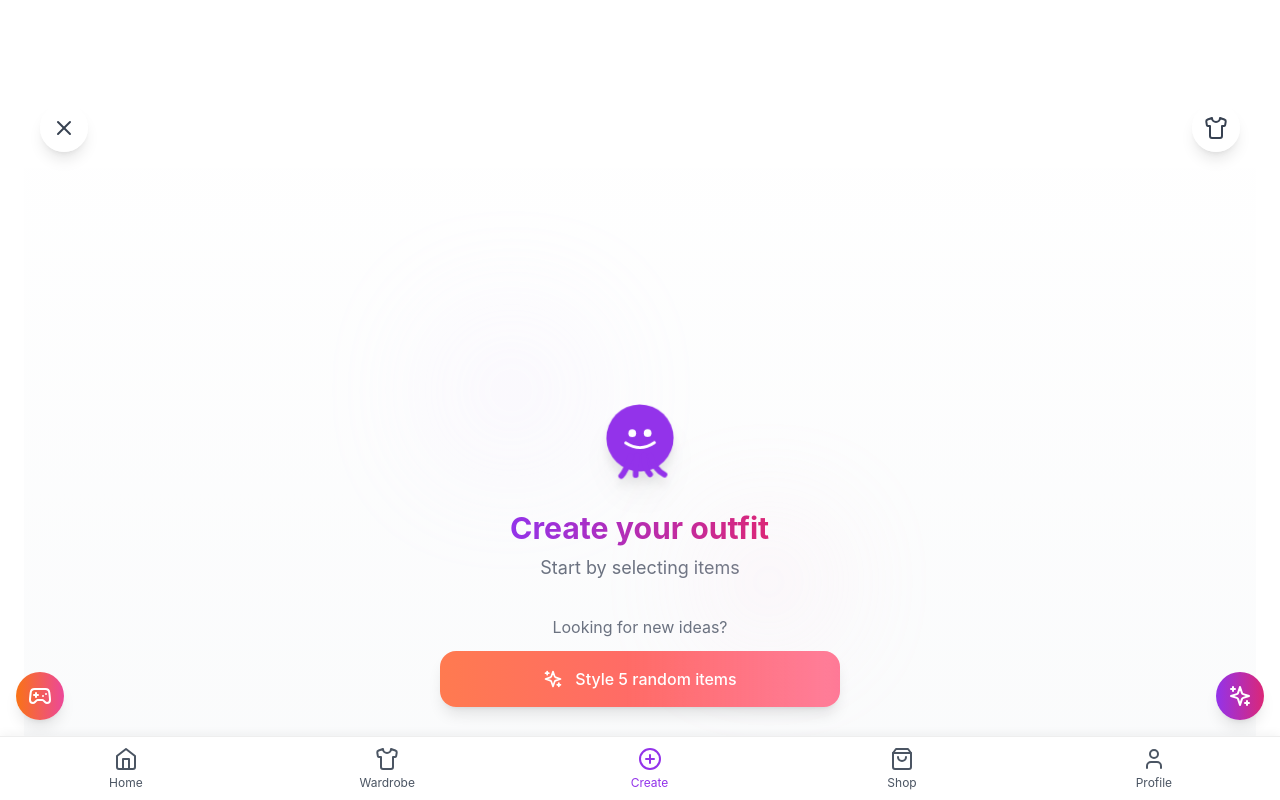
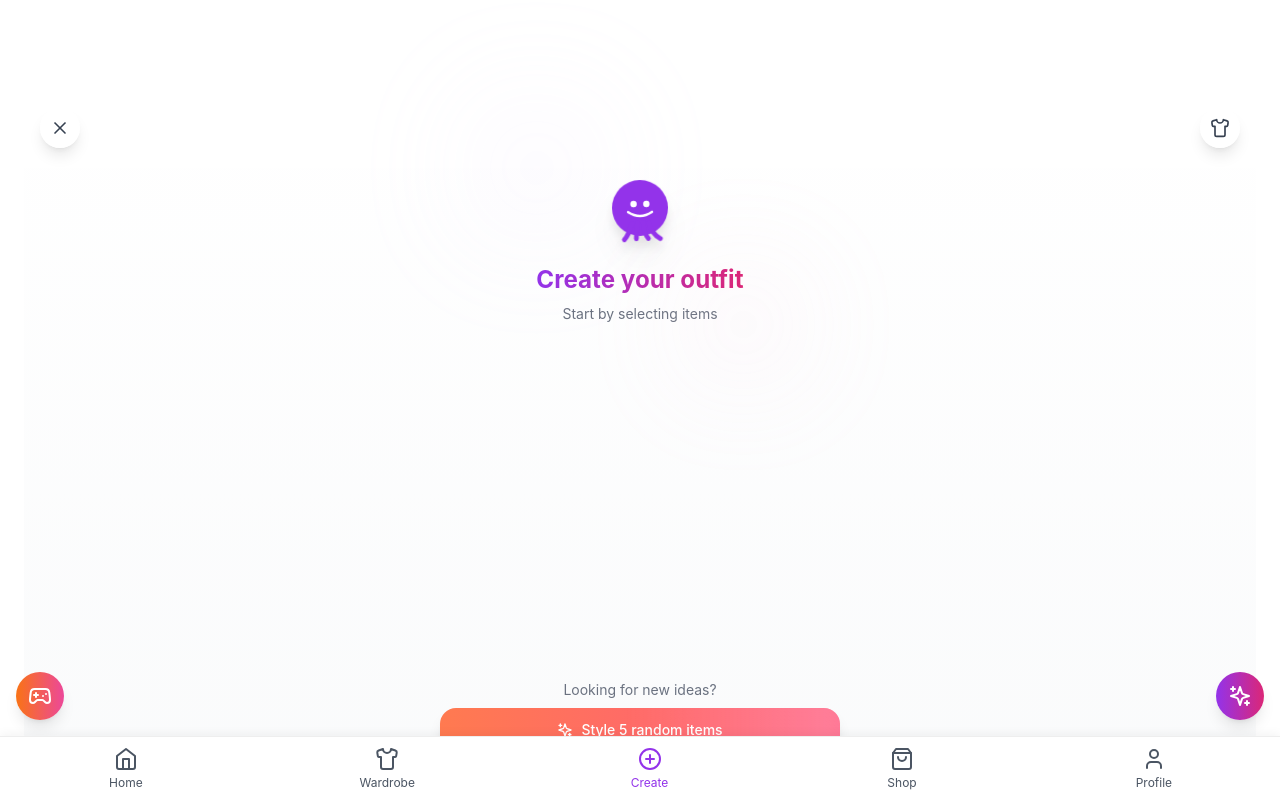
Before and after one commit to dejy100/spuntrademo-v1, a React (Vite) app: page /create in a window 1280 px wide. Built offline with nearby package versions, Linux system fonts and the light colour scheme.

Commit message:
fix(create): make page completely static
- Set fixed heights (10vh/75vh/15vh)
- Reduce component sizes
- Adjust spacing and text sizes
- Remove all scroll-related styles

```diff
--- a/src/components/create/CreatePage.tsx
+++ b/src/components/create/CreatePage.tsx
@@ -7,28 +7,28 @@ export default function CreatePage() {
   const navigate = useNavigate();
 
   return (
-    <div className="h-screen overflow-hidden bg-gradient-to-b from-white to-gray-50 flex flex-col">
+    <div className="h-screen bg-gradient-to-b from-white to-gray-50 flex flex-col">
       {/* Top Navigation with Glassmorphism */}
-      <div className="flex justify-between items-center p-4 bg-white/70 backdrop-blur-lg">
+      <div className="h-[10vh] flex justify-between items-center px-4 bg-white/70 backdrop-blur-lg">
         <motion.button
           whileHover={{ scale: 1.05 }}
           whileTap={{ scale: 0.95 }}
           onClick={() => navigate(-1)}
-          className="w-12 h-12 bg-white/80 rounded-full flex items-center justify-center shadow-lg hover:shadow-xl transition-all"
+          className="w-10 h-10 bg-white/80 rounded-full flex items-center justify-center shadow-lg hover:shadow-xl transition-all"
         >
-          <X className="w-6 h-6 text-gray-700" />
+          <X className="w-5 h-5 text-gray-700" />
         </motion.button>
         <motion.button
           whileHover={{ scale: 1.05 }}
           whileTap={{ scale: 0.95 }}
-          className="w-12 h-12 bg-white/80 rounded-full flex items-center justify-center shadow-lg hover:shadow-xl transition-all"
+          className="w-10 h-10 bg-white/80 rounded-full flex items-center justify-center shadow-lg hover:shadow-xl transition-all"
         >
-          <Shirt className="w-6 h-6 text-gray-700" />
+          <Shirt className="w-5 h-5 text-gray-700" />
         </motion.button>
       </div>
 
       {/* Main Content with Enhanced Animation */}
-      <div className="flex-1 flex flex-col items-center justify-center px-6 relative">
+      <div className="h-[75vh] flex flex-col items-center justify-center px-6">
         <motion.div
           initial={{ scale: 0.9, opacity: 0, y: 20 }}
           animate={{ scale: 1, opacity: 1, y: 0 }}
@@ -37,7 +37,7 @@ export default function CreatePage() {
         >
           {/* Animated Background Elements */}
           <motion.div
-            className="absolute -top-10 -left-10 w-20 h-20 bg-purple-200 rounded-full blur-3xl"
+            className="absolute -top-8 -left-8 w-16 h-16 bg-purple-200 rounded-full blur-3xl"
             animate={{
               scale: [1, 1.2, 1],
               opacity: [0.3, 0.5, 0.3]
@@ -49,7 +49,7 @@ export default function CreatePage() {
             }}
           />
           <motion.div
-            className="absolute -bottom-10 -right-10 w-20 h-20 bg-pink-200 rounded-full blur-3xl"
+            className="absolute -bottom-8 -right-8 w-16 h-16 bg-pink-200 rounded-full blur-3xl"
             animate={{
               scale: [1.2, 1, 1.2],
               opacity: [0.3, 0.5, 0.3]
@@ -62,7 +62,7 @@ export default function CreatePage() {
           />
 
           {/* Octopus Icon with Enhanced Animation */}
-          <div className="w-24 h-24 mx-auto mb-6 relative">
+          <div className="w-20 h-20 mx-auto mb-4 relative">
             <motion.div
               animate={{
                 rotate: [0, 5, -5, 0],
@@ -113,19 +113,19 @@ export default function CreatePage() {
           </div>
 
           <motion.h1
-            className="text-3xl font-bold mb-2 bg-gradient-to-r from-purple-600 to-pink-600 text-transparent bg-clip-text"
+            className="text-2xl font-bold mb-2 bg-gradient-to-r from-purple-600 to-pink-600 text-transparent bg-clip-text"
             animate={{ scale: [1, 1.02, 1] }}
             transition={{ duration: 2, repeat: Infinity }}
           >
             Create your outfit
           </motion.h1>
-          <p className="text-gray-500 text-lg">Start by selecting items</p>
+          <p className="text-gray-500 text-sm">Start by selecting items</p>
         </motion.div>
 
         {/* Looking for new ideas section with Enhanced Design */}
-        <div className="absolute bottom-24 w-full max-w-md px-6">
+        <div className="w-full max-w-md px-6 mt-auto mb-4">
           <motion.p
-            className="text-gray-500 text-center mb-3"
+            className="text-gray-500 text-center text-sm mb-2"
             initial={{ opacity: 0, y: 10 }}
             animate={{ opacity: 1, y: 0 }}
             transition={{ delay: 0.5 }}
@@ -138,7 +138,7 @@ export default function CreatePage() {
             initial={{ opacity: 0, y: 20 }}
             animate={{ opacity: 1, y: 0 }}
             transition={{ delay: 0.7 }}
-            className="w-full bg-gradient-to-r from-[#FF7A50] to-[#FF5B7F] text-white rounded-2xl py-4 flex items-center justify-center gap-3 shadow-lg relative overflow-hidden group"
+            className="w-full bg-gradient-to-r from-[#FF7A50] to-[#FF5B7F] text-white rounded-2xl py-3 flex items-center justify-center gap-2 shadow-lg relative overflow-hidden group"
             onClick={() => navigate('/random-style')}
           >
             <motion.div
@@ -152,33 +152,33 @@ export default function CreatePage() {
                 ease: "linear",
               }}
             />
-            <Sparkles className="w-5 h-5" />
-            <span className="font-medium">Style 5 random items</span>
+            <Sparkles className="w-4 h-4" />
+            <span className="font-medium text-sm">Style 5 random items</span>
           </motion.button>
         </div>
       </div>
 
       {/* Bottom Navigation with Glass Effect */}
-      <div className="bg-black/90 backdrop-blur-lg text-white py-5 border-t border-white/10">
-        <div className="flex justify-around items-center max-w-md mx-auto px-6">
+      <div className="h-[15vh] bg-black/90 backdrop-blur-lg text-white flex items-center border-t border-white/10">
+        <div className="flex justify-around items-center w-full max-w-md mx-auto px-6">
           <motion.button
             whileHover={{ scale: 1.1 }}
             whileTap={{ scale: 0.9 }}
             className="flex flex-col items-center gap-1"
           >
-            <LayoutGrid className="w-6 h-6" />
-            <span className="text-xs font-medium">My Outfits</span>
+            <LayoutGrid className="w-5 h-5" />
+            <span className="text-[10px] font-medium">My Outfits</span>
           </motion.button>
-          <div className="flex gap-8">
+          <div className="flex gap-6">
             <motion.span
               whileHover={{ scale: 1.1 }}
-              className="text-gray-400 cursor-pointer"
+              className="text-gray-400 cursor-pointer text-sm"
             >
               SWIPE
             </motion.span>
             <motion.span
               whileHover={{ scale: 1.1 }}
-              className="text-[#FF7A50] cursor-pointer"
+              className="text-[#FF7A50] cursor-pointer text-sm"
             >
               CANVAS
             </motion.span>
@@ -188,8 +188,8 @@ export default function CreatePage() {
             whileTap={{ scale: 0.9 }}
             className="flex flex-col items-center gap-1"
           >
-            <Image className="w-6 h-6" />
-            <span className="text-xs font-medium">Wallpapers</span>
+            <Image className="w-5 h-5" />
+            <span className="text-[10px] font-medium">Wallpapers</span>
           </motion.button>
         </div>
       </div>
```
